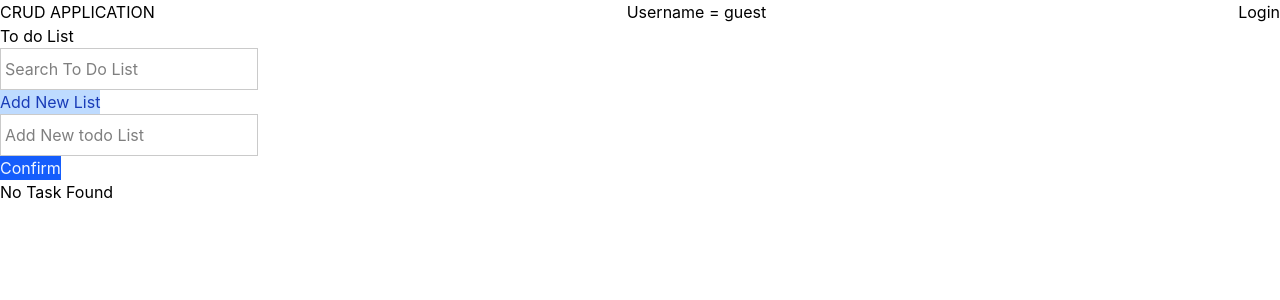
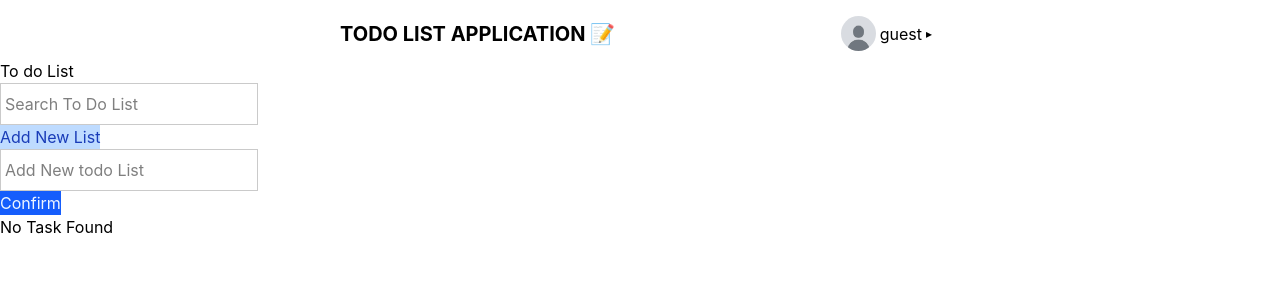
Before and after one commit to BismaBendesa/front-end-react, a React (Vite) app: page /home in a window 1280 px wide. Shown: the top 300 px of the page. Built offline with nearby package versions, Linux system fonts and the light colour scheme.

Commit message:
Checkpoint 3 : Navbar Style

```diff
--- a/src/components/Navbar.jsx
+++ b/src/components/Navbar.jsx
@@ -1,12 +1,14 @@
 import React, { useEffect, useState, useContext } from 'react'
 import { AuthContext } from '../context/AuthContext'
 import { Link, useNavigate } from 'react-router-dom'
+import defaultPP from "../assets/default-pp.jpg"
 
 
 const Navbar = () => {
   const [username , setUsername] = useState('');
   const {logout} = useContext(AuthContext);
   const navigate = useNavigate();
+  const [dropdown, setDropdown] = useState(false)
 
   const handleLogout = (e) => {
     e.preventDefault()
@@ -14,15 +16,34 @@ const Navbar = () => {
     navigate("/")
   }
 
+  const toggleDropdown = () => {
+    setDropdown(prev => !prev)
+  }
+
   useEffect(() => {
     setUsername(localStorage.getItem("username") || 'guest');
   }, [])
 
   return (
-    <div className='w-full flex align-center justify-between'>
-      <h3>CRUD APPLICATION</h3>
-      <p>Username = {username}</p>
-      {username === 'guest' ? <Link to="/">Login</Link> : <button className='cursor-pointer font-bold bg-red-200 p-2'  onClick={handleLogout}>Logout</button>}
+    <div className='wrapper w-full flex items-center justify-between '>
+      <nav className='w-full max-w-[600px] flex items-center justify-between m-auto relative pt-2'>
+        <h3 className='font-bold md:text-xl text-base'>TODO LIST APPLICATION 📝</h3>
+        {/* dropdown */}
+        <div className='flex gap-1 items-center cursor-pointer bg-white hover:bg-gray-100 p-2 rounded-full' onClick={toggleDropdown}>
+          <img src={defaultPP} alt="default profile picture" className='max-w-[35px] rounded-full' />
+          <p>{username}</p>
+          <span className='text-xs'>▸</span>
+        </div>
+
+        {
+          dropdown ? (
+          <div className='dropdown py-2 shadow-md absolute top-14 right-0 bg-white border border-[#eaeaea] rounded-md'>
+            <div className='py-2 px-8 w-full bg-white hover:bg-gray-100 cursor-pointer text-sm'><Link to="/profile">Profile</Link></div>
+            <div className='py-2 px-8 w-full bg-white hover:bg-gray-100 cursor-pointer text-sm text-red-500' onClick={handleLogout}>Log Out</div>
+          </div>
+          ) : ("")
+        }
+      </nav>
     </div>
   )
 }
--- a/src/pages/Login.jsx
+++ b/src/pages/Login.jsx
@@ -38,7 +38,7 @@ const Login = () => {
             <input className='border border-[#dadada] px-4 py-2 block w-full rounded-md'  placeholder='Password' type="password" onChange={e => setPassword(e.target.value)} required/>
           </div>
 
-          <button className='px-5 bg-blue-600 block py-2 w-full mt-6 rounded-sm text-blue-50 font-bold' type="submit" onClick={handleLogin}>Login</button>
+          <button className='px-5 bg-blue-600 block py-2 w-full mt-6 rounded-sm text-blue-50 font-bold cursor-pointer' type="submit" onClick={handleLogin}>Login</button>
           <div className='flex gap-10 mt-8 justify-center'>
             <div>
               <p>👤: Admin</p>
--- /dev/null
+++ b/src/pages/Profile.jsx
@@ -0,0 +1,9 @@
+import React from 'react'
+
+const Profile = () => {
+  return (
+    <div>Profile</div>
+  )
+}
+
+export default Profile
```
Also changed, not shown: src/assets/default-pp.jpg (added).
